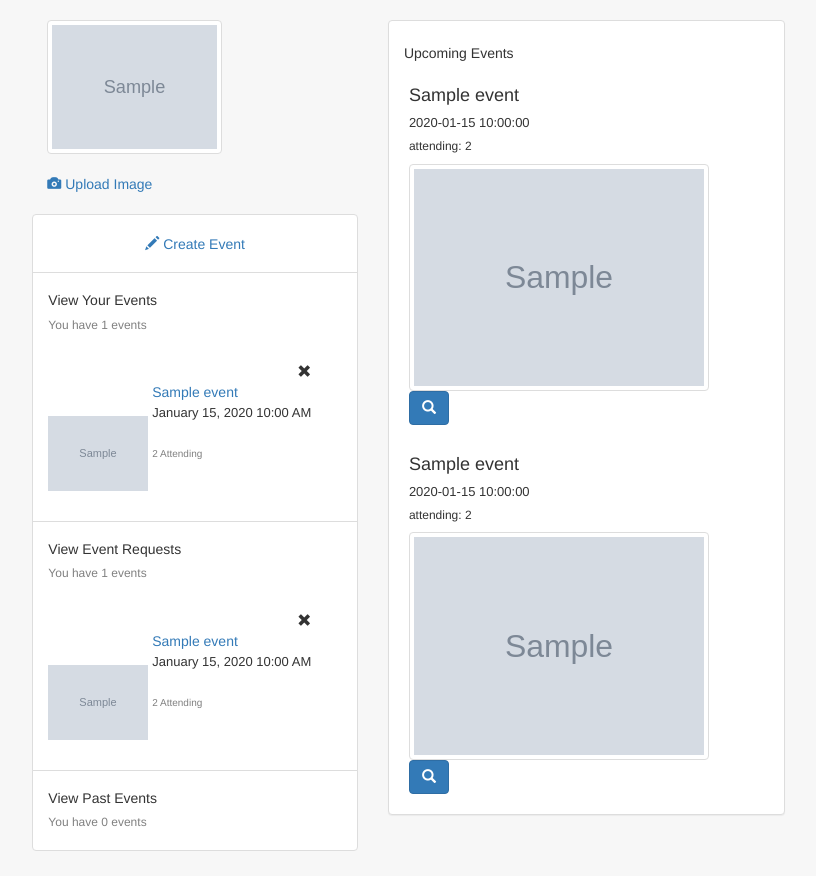
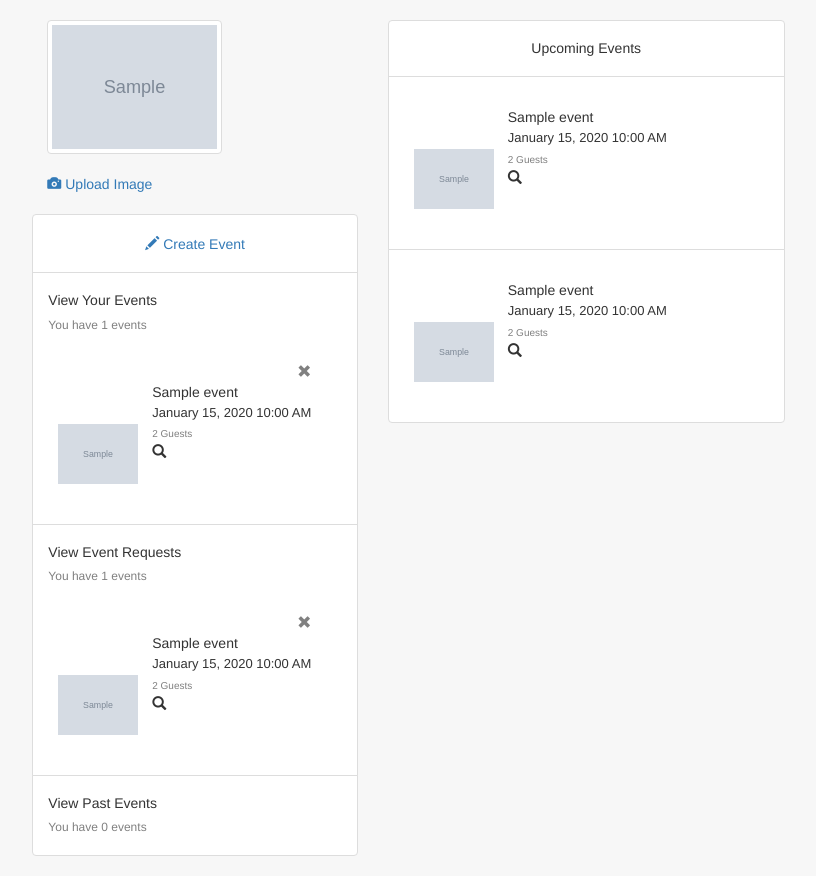
Before and after one commit to Ihyatt/pencil_me_in, a Flask app: page /users/1 in a window 1280 px wide; the page is wider, and only the part inside the window is pictured. Shown: the part 52-928 px from the top of that part, without its empty margins (196-1012 px from the left). Before the commit the page ends 903 px from the top of that part, so only its background shows below. Run offline with Flask 2, Linux system fonts and the light colour scheme; tables that the repository leaves empty hold one stand-in row (values such as "Sample post"); grey boxes marked "Sample" are stand-in pictures; some libraries are stand-ins or nearby versions.

Commit message:
profile design dizz-un

```diff
--- a/server.py
+++ b/server.py
@@ -213,6 +213,7 @@ def image_update():
 @app.route('/create_event', methods=['GET'])
 def create_event():
     """Show event creation page"""
+    user = User.query.get(session["user_id"])
     event = Event(user_id=session["user_id"], event_title="", date= datetime.today(), end_date= datetime.today(), study_location="", latitude=0.1, longitude=0.1, address="", neighborhood="")
     db.session.add(event)
     db.session.commit()
@@ -227,7 +228,7 @@ def event_page(event_id):
 	event = Event.query.get(event_id)
 	friends = User.query.filter(User.first_name != user.first_name).all()
 
-	return render_template("event.html", event=event, friends=friends)
+	return render_template("event.html", event=event, friends=friends, user=user)
 
 @app.route("/save_start_date", methods=['POST'])
 def add_start_date():
--- a/static/js/new_yelp.js
+++ b/static/js/new_yelp.js
@@ -53,7 +53,7 @@ function displayResults(data) {
                              "data-latitude=" + "'" + data.results[i].latitude + "'" +
                              "data-longitude=" + "'" + data.results[i].longitude + "'" +
                              ">" +
-                      "<span> Add location </span>" +
+                      "<span> View location </span>" +
                     "</button>"
     }
 
--- a/static/styles.css
+++ b/static/styles.css
@@ -119,3 +79,9 @@ span.text-content {
   padding: 0;
   height:480px;
 }
+
+
+/*general*/
+img{
+  padding: 10px;
+}
--- a/templates/base.html
+++ b/templates/base.html
@@ -70,7 +70,9 @@
 
             <ul class="nav navbar-nav">
             {% if "user_id" in session %}
-            <li><a href="" style="color: white;">Hello, {{user.first_name}}!</a></li>
+              <li><a href="" style="color: white;">Hello, {{user.first_name}}!</a></li>
+            {% else %}
+
             {% endif %}
           </ul>
 
--- a/templates/profile.html
+++ b/templates/profile.html
@@ -39,8 +39,10 @@ initMaps = {};
         <div class="modal-body">
           <img src="/static/images/{{image.image}}" class="img-thumbnail img-responsive profile-pic" alt="Cinque Terre" width="300">
 
-			<div class="upload-button" style="cursor:pointer">Upload Image</div>
-       <button id="upload-file-btn" type="button">Save</button>
+        <div style="text-align:center; margin-top: 10px;">
+        <div class="upload-button btn btn-default" style="cursor:pointer">Upload</div>
+         <div id="upload-file-btn" class="btn btn-primary" style="cursor:pointer">Save</div>
+       </div>
 
        		<input type="file" name="file" class="file-upload" id="upload" style="display: none;" accept="image/*" >
 
@@ -69,13 +71,17 @@ initMaps = {};
         <div class="events-wrapper">
            <img src="/static/images/{{event.event_image.image}}"alt="Cinque Terre" width="100">
         <div style="display:inline-block;">
-          <div style="text-align:right;"><span class="glyphicon glyphicon-remove delete" data-event-id="{{event.event_id}}"></span></div>
-        <a href="" class="results-header triggerUserModal view" data-event-id="{{ event.event_id }}" data-toggle="modal" data-target=""><h7>{{ event.event_title }} </h7></a> <br>
+          <div style="text-align:right;"><span class="glyphicon glyphicon-remove delete" data-event-id="{{event.event_id}}" style="cursor:pointer; color: grey;"></span></div>
+        <!-- <span class="glyphicon glyphicon-search results-header triggerUserModal view" data-event-id="{{ event.event_id }}" data-toggle="modal" data-target=""></span> -->
+         <h7>{{ event.event_title }} </h7> <br>
           <h7 style="font-size:13px; text-transform:capitalize;">{{ event.date.strftime("%B %d, %Y %I:%M %p")}}</h7><br>
-          <br>
+          <h8 style="color:grey; font-size:10px;">{{event.request_count() + 1}} Guests</h8><br>
 
-          <h8 style="color:grey; font-size:10px;">{{event.request_count() + 1}} Attending</h8><br>
+          <span class="glyphicon glyphicon-search results-header triggerUserModal view" data-event-id="{{ event.event_id }}" data-toggle="modal" data-target="" style="cursor:pointer"></span>
 
+
+          <!-- <h8 style="color:grey; font-size:10px;">{{event.request_count() + 1}} Attending</h8><br>
+       -->
 
                  <!--  <span  class="triggerUserModal view" data-event-id="{{ event.event_id }}" data-toggle="modal" data-target=""> View Event</span> -->
                      <!-- <span class="glyphicon glyphicon-remove delete" data-event-id="{{event.event_id}}"></span> -->
@@ -147,64 +153,19 @@ initMaps = {};
 
 {% for event in event_request %}
 
- <!-- <h4 class="results-header">{{ event.event_title }} </h4>
-          <h4 style="font-size:13px; text-transform:capitalize;">{{ event.date}}</h4>
-          <h6>attending: {{event.request_count() + 1}}</h6>
-
-          <img src="/static/images/{{event.event_image.image}}" class="img-thumbnail" alt="Cinque Terre" width="300">
-          <br>
-                  <button type="button"  class="btn btn-primary triggerRequestModal view" data-event-id="{{ event.event_id }}" data-toggle="modal" data-target=""><span class="glyphicon glyphicon-search"></span></button>
-                     <button type="button" class="decline_request" data-event-id="{{event.event_id}}">decline</button>  -->
-
-             <!--      <button type="button" class="decline_request" data-event-id="{{event.event_id}}">Decline Event</button> -->
 
 
-                    <!-- <div class="modal fade" id="requestModal{{ event.event_id }}" tabindex="-1" role="dialog" aria-labelledby="basicModal" aria-hidden="true" data-event-id="{{ event.event_id }}">
-                      <div class="modal-dialog">
-                        <div class="modal-content">
-                            <div class="modal-header">
-                              <button type="button" class="close" data-dismiss="modal">&times;</button>
 
-                             <h6> About: {{ event.event_title }}</h6>
-
-                                <h4 class="modal-title" id="myModalLabel"></h4>
-                                </div>
-                                  <div class="modal-body">
-
-                                      <div style="height:200px;width:60%px;border:1px solid #ccc;overflow:auto;, font-color:black;">
-                                      <img src="/static/images/{{event.event_image.image}}" class="img-thumbnail img-responsive profile-pic" alt="Cinque Terre" width="100">
-                                      <br>
-                                      {{event.event_title}}<br>
-                                      {{event.date}}<br>
-                                      {{event.study_location}}<br>
-                                      {{event.address}}<br>
-                                      {{event.neighborhood}}
-
-attendees:
-<ul id="att{{event.event_id}}">
-</ul>
-
-                                      </div>
-                                    </div>
-                                    <div class="modal-footer"> -->
-                                <!--  <button type="button" class="btn btn-default" data-dismiss="modal"><span class="glyphicon glyphicon-remove"></span></button> -->
+          <div class="events-wrapper">
+           <img src="/static/images/{{event.event_image.image}}"alt="Cinque Terre" width="100">
+        <div style="display:inline-block;">
+          <div style="text-align:right;"><span class="glyphicon glyphicon-remove delete" data-event-id="{{event.event_id}}" style="cursor:pointer; color: grey;"></span></div>
+       <h7>{{ event.event_title }} </h7> <br>
+          <h7 style="font-size:13px; text-transform:capitalize;">{{ event.date.strftime("%B %d, %Y %I:%M %p")}}</h7><br>
 
 
-                        <!--   </div>
-                        </div>
-                      </div>
-                   </div>  -->
-
-
-              <div class="events-wrapper">
-           <img src="/static/images/{{event.event_image.image}}"alt="Cinque Terre" width="100">
-        <div style="display:inline-block;">
-          <div style="text-align:right;"><span class="glyphicon glyphicon-remove delete" data-event-id="{{event.event_id}}"></span></div>
-        <a href="" class="results-header triggerRequestModal view" data-event-id="{{ event.event_id }}" data-toggle="modal" data-target=""><h7>{{ event.event_title }} </h7></a> <br>
-          <h7 style="font-size:13px; text-transform:capitalize;">{{ event.date.strftime("%B %d, %Y %I:%M %p")}}</h7><br>
-          <br>
-
-          <h8 style="color:grey; font-size:10px;">{{event.request_count() + 1}} Attending</h8><br>
+          <h8 style="color:grey; font-size:10px;">{{event.request_count() + 1}} Guests</h8><br>
+          <span class="glyphicon glyphicon-search results-header triggerRequestModal view" data-event-id="{{ event.event_id }}" data-toggle="modal" data-target="" style="cursor:pointer"></span>
 
 
                  <!--  <span  class="triggerUserModal view" data-event-id="{{ event.event_id }}" data-toggle="modal" data-target=""> View Event</span> -->
@@ -276,12 +237,14 @@ attendees:
 <div class="events-wrapper">
            <img src="/static/images/{{event.event_image.image}}"alt="Cinque Terre" width="100">
         <div style="display:inline-block;">
-          <div style="text-align:right;"><span class="glyphicon glyphicon-remove delete" data-event-id="{{event.event_id}}"></span></div>
-        <a href="" class="results-header triggerPastModal view" data-event-id="{{ event.event_id }}" data-toggle="modal" data-target=""><h7>{{ event.event_title }} </h7></a> <br>
+
+        <h7>{{ event.event_title }} </h7> <br>
           <h7 style="font-size:13px; text-transform:capitalize;">{{ event.date.strftime("%B %d, %Y %I:%M %p")}}</h7><br>
-          <br>
 
-          <h8 style="color:grey; font-size:10px;">{{event.request_count() + 1}} Attending</h8><br>
+
+          <h8 style="color:grey; font-size:10px;">{{event.request_count() + 1}} Guests</h8><br>
+
+           <span class="glyphicon glyphicon-search results-header triggerPastModal view" data-event-id="{{ event.event_id }}" data-toggle="modal" data-target="" style="cursor:pointer"></span>
 
 
                  <!--  <span  class="triggerUserModal view" data-event-id="{{ event.event_id }}" data-toggle="modal" data-target=""> View Event</span> -->
@@ -340,51 +303,6 @@ attendees:
                       </div>
                    </div>
 
-<!--  <h4 class="results-header">{{ event.event_title }} </h4>
-          <h4 style="font-size:13px; text-transform:capitalize;">{{ event.date}}</h4>
-          <h6>attended: {{event.request_count() + 1}}</h6>
-
-          <img src="/static/images/{{event.event_image.image}}" class="img-thumbnail" alt="Cinque Terre" width="300">
-          <br>
-                  <button type="button"  class="btn btn-primary triggerPastModal view" data-event-id="{{ event.event_id }}" data-toggle="modal" data-target=""><span class="glyphicon glyphicon-search"></span></button> -->
-
-             <!--      <button type="button" class="decline_request" data-event-id="{{event.event_id}}">Decline Event</button> -->
-
-<!--
-                    <div class="modal fade" id="pastModal{{ event.event_id }}" tabindex="-1" role="dialog" aria-labelledby="basicModal" aria-hidden="true" data-event-id="{{ event.event_id }}">
-                      <div class="modal-dialog">
-                        <div class="modal-content">
-                            <div class="modal-header">
-                              <button type="button" class="close" data-dismiss="modal">&times;</button>
-
-                             <h6> About: {{ event.event_title }}</h6>
-
-                                <h4 class="modal-title" id="myModalLabel"></h4>
-                                </div>
-                                  <div class="modal-body">
-
-                                      <div style="height:200px;width:60%px;border:1px solid #ccc;overflow:auto;, font-color:black;">
-                                      <img src="/static/images/{{event.event_image.image}}" class="img-thumbnail img-responsive profile-pic" alt="Cinque Terre" width="100">
-                                      <br>
-                                      {{event.event_title}}<br>
-                                      {{event.date}}<br>
-                                      {{event.study_location}}<br>
-                                      {{event.address}}<br>
-                                      {{event.neighborhood}}
-                                     -->
-<!-- attendees:
-<ul id="attend{{event.event_id}}">
-</ul>
-
-                                      </div>
-                                    </div>
-                                    <div class="modal-footer">
-
-
-                          </div>
-                        </div>
-                      </div>
-                   </div>  -->
 {% endfor %}
 
 </div>
@@ -398,22 +316,32 @@ attendees:
 </div>
 <div class="col-sm-6 col-md-6 ">
   <!-- current events div -->
-<div class="panel panel-default">
-  <div class="panel-body">
-<h5>Upcoming Events</h5>
+<!-- <div class="panel panel-default">
+  <div class="panel-body"> -->
 
 
+<ul class="list-group">
+  <li class="list-group-item" style="text-align:center;">
+<h5> Upcoming Events</a></h5>
+ </li>
 
 {% for event in events %}
-<div class="event-results" id="{{ event.event_id }}">
+<li class="list-group-item">
 
-        <h4 class="results-header">{{ event.event_title }} </h4>
-          <h4 style="font-size:13px; text-transform:capitalize;">{{ event.date}}</h4>
-          <h6>attending: {{event.request_count() + 1}}</h6>
+<div class="events-wrapper">
+           <img src="/static/images/{{event.event_image.image}}"alt="Cinque Terre" width="100">
+        <div style="display:inline-block;">
 
-          <img src="/static/images/{{event.event_image.image}}" class="img-thumbnail" alt="Cinque Terre" width="300">
-          <br>
-                  <button type="button"  class="btn btn-primary triggerEvModal view" data-event-id="{{ event.event_id }}" data-toggle="modal" data-target=""><span class="glyphicon glyphicon-search"></span></button>
+       <h7>{{ event.event_title }} </h7> <br>
+          <h7 style="font-size:13px; text-transform:capitalize;">{{ event.date.strftime("%B %d, %Y %I:%M %p")}}</h7><br>
+
+          <h8 style="color:grey; font-size:10px;">{{event.request_count() + 1}} Guests</h8><br>
+        <span class="glyphicon glyphicon-search results-header triggerEvModal view" data-event-id="{{ event.event_id }}" data-toggle="modal" data-target="" style="cursor:pointer"></span>
+
+                 <!--  <span  class="triggerUserModal view" data-event-id="{{ event.event_id }}" data-toggle="modal" data-target=""> View Event</span> -->
+                     <!-- <span class="glyphicon glyphicon-remove delete" data-event-id="{{event.event_id}}"></span> -->
+          </div>
+        </div>
 
              <!--      <button type="button" class="decline_request" data-event-id="{{event.event_id}}">Decline Event</button> -->
 
@@ -424,25 +352,38 @@ attendees:
                             <div class="modal-header">
                               <button type="button" class="close" data-dismiss="modal">&times;</button>
 
-                             <h6> About: {{ event.event_title }}</h6>
+                             <h5>{{ event.event_title }}</h5>
 
-                                <h4 class="modal-title" id="myModalLabel"></h4>
+                               <!--  <h4 class="modal-title" id="myModalLabel"></h4> -->
                                 </div>
                                   <div class="modal-body">
-                                    <div class="modalMap" id="map{{ event.event_id }}"></div>
-                                      <div style="height:200px;width:60%px;border:1px solid #ccc;overflow:auto;, font-color:black;">
-                                      <img src="/static/images/{{event.event_image.image}}" class="img-thumbnail img-responsive profile-pic" alt="Cinque Terre" width="100">
-                                      <br>
-                                      {{event.event_title}}<br>
-                                      {{event.date}}<br>
-                                      {{event.study_location}}<br>
-                                      {{event.address}}<br>
-                                      {{event.neighborhood}}
+                                     <div class="modalMap" id="map{{ event.event_id }}"></div>
 
-attendees:
-<ul id="a{{event.event_id}}">
+                                      <div style="height:400px;width:60%px;border:1px solid #ccc;overflow:auto;, font-color:black; background-color:#f7f7f7; background-image: url(/static/images/{{event.event_image.image}});background-repeat: repeat;" >
+
+                                      <div style="padding:10px;">
+
+
+
+
+                                      <div class="panel panel-default">
+                                      <div class="panel-body">
+                                      <h4>{{event.event_title}}!</h4>
+                                      <span class="glyphicon glyphicon-time"></span> {{ event.date.strftime("%B %d, %Y %I:%M %p")}} to {{ event.end_date.strftime("%B %d, %Y %I:%M %p")}}<br>
+                                      <span class="glyphicon glyphicon-map-marker"></span> {{event.study_location}}, {{event.address}}
+                                       </div>
+                                      </div>
+
+<div class="panel panel-default">
+<div class="panel-body">
+<h5>Guests</h5>
+<ul class="img-list" id="a{{event.event_id}}">
+
 </ul>
+</div>
+</div>
 
+                                      </div>
                                       </div>
                                     </div>
                                     <div class="modal-footer">
@@ -453,8 +394,6 @@ attendees:
                         </div>
                       </div>
                    </div>
-</div>
-
 
 
 <script>
@@ -488,10 +427,13 @@ var infoWindow = new google.maps.InfoWindow({
   });
 };
 </script>
+</li>
 {% endfor %}
+</ul>
 </div>
-</div>
-</div>
+
+<!-- </div>
+</div> -->
 <!-- end of row -->
 </div>
 
```
Also changed, not shown: other parts of static/styles.css (+4 -44 lines), 1 other file.
